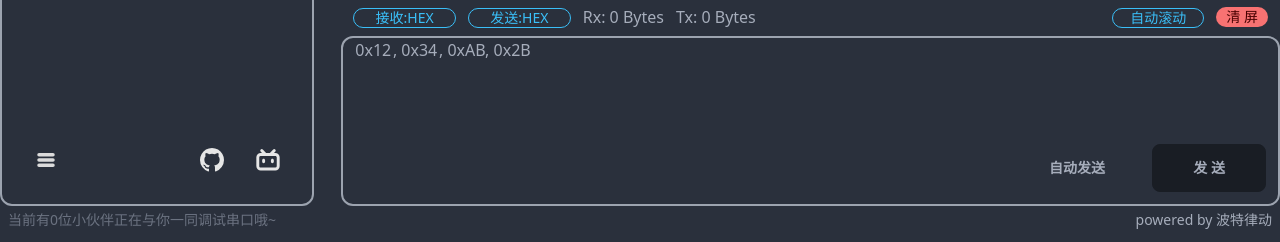
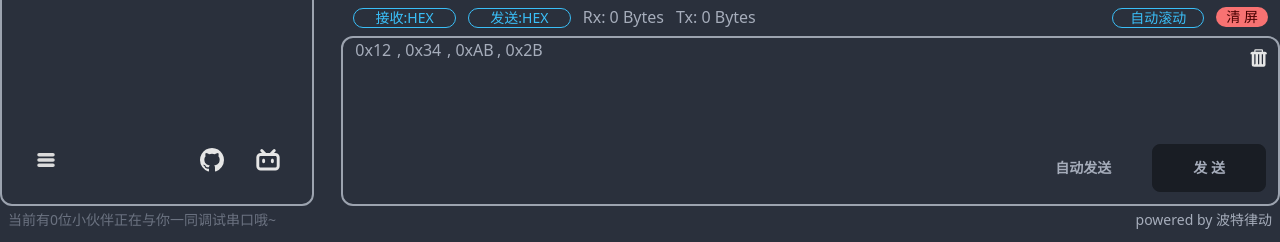
Before and after one commit to BaudDance/SerialAssistant, a Vue app: page / in a window 1280 px wide. Shown: the part 554-796 px from the top of the page. Built offline with nearby package versions, Linux system fonts and the light colour scheme; no server answers.

Commit message:
添加清空按钮 fix #6

```diff
--- a/src/components/SendPanel/SendPanel.vue
+++ b/src/components/SendPanel/SendPanel.vue
@@ -70,8 +70,8 @@ function onInput() {
   }
 }
 
-function hexShowerUpdate(value) {
-  sendData.value = value;
+function clear() {
+  sendData.value = "";
 }
 </script>
 
@@ -79,22 +79,27 @@ function hexShowerUpdate(value) {
   <div class="relative">
     <HexShower
       v-if="sendHexInputMode == 'format' && sendType == 'hex'"
-      :value="sendData"
-      @update="hexShowerUpdate"
+      v-model="sendData"
       class="w-full h-full rounded-xl px-3 bg-transparent pb-10"
     />
     <textarea
       id="send-panel-input"
       type="text-area"
       v-else
-      class="w-full h-full rounded-xl px-3 bg-transparent pb-10"
+      class="w-full h-full rounded-xl px-3 bg-transparent pb-10 pr-40"
       autocomplete="send-panel-input"
       @input="onInput"
       v-model="sendData"
     ></textarea>
-    <AutoSendButton class="absolute right-36 bottom-3" @send="send" />
-    <button class="btn absolute right-3 bottom-3 px-10" @click="send">
-      发 送
+    <div class="absolute right-3 bottom-3 flex gap-x-3">
+      <AutoSendButton class="" @send="send" />
+      <button class="btn px-10" @click="send">发 送</button>
+    </div>
+    <button
+      class="absolute right-1 top-1 btn btn-ghost btn-circle btn-sm"
+      @click="clear"
+    >
+      <img class="w-5 h-5" src="/clear_context.svg" />
     </button>
   </div>
 </template>
--- a/src/components/SendPanel/components/HexShower.vue
+++ b/src/components/SendPanel/components/HexShower.vue
@@ -1,17 +1,27 @@
 <script setup>
 import { nextTick, ref, watch } from "vue";
 
-const { value } = defineProps(["value"]);
-const emit = defineEmits(["update"]);
+const props = defineProps(["modelValue"]);
+const emit = defineEmits(["update:modelValue"]);
 
-const groups = ref(value.length == 0 ? [""] : value.match(/.{1,2}/g));
+const groups = ref(
+  props.modelValue.length == 0 ? [""] : props.modelValue.match(/.{1,2}/g)
+);
 const items = ref([]);
-
+watch(
+  props,
+  (p) => {
+    console.log(1);
+    groups.value =
+      p.modelValue.length == 0 ? [""] : p.modelValue.match(/.{1,2}/g);
+  },
+  { deep: true }
+);
 watch(
   groups,
   (n) => {
     const data = groups.value.join("");
-    emit("update", data);
+    emit("update:modelValue", data);
     if (n.length == 0) {
       groups.value = [""];
     }
@@ -67,7 +77,7 @@ async function onDeleteDown(index, e) {
         :ref="'hex' + i"
         :value="g"
         :key="i"
-        class="w-5 bg-transparent"
+        class="w-6 bg-transparent"
         autocomplete="off"
         @input="(e) => onInput(i, e)"
         @blur="(e) => onBlur(i, e)"
```
Also changed, not shown: public/clear_context.svg (added).
